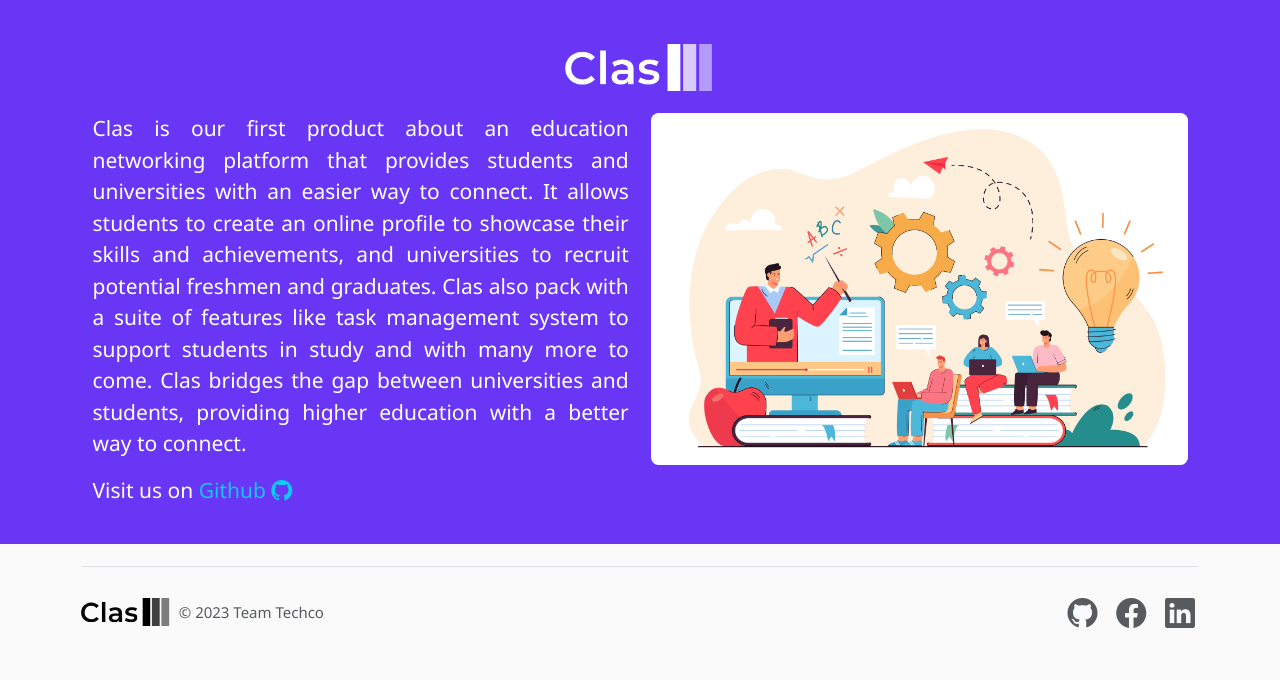
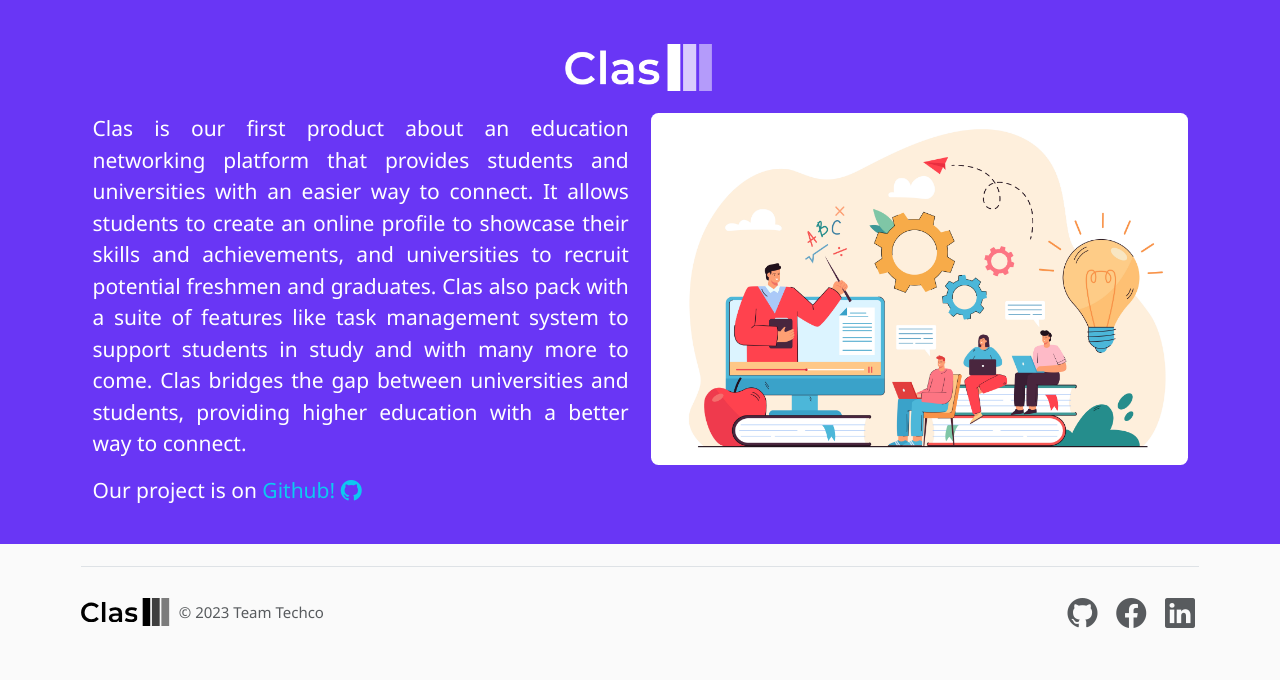
Before and after one commit to Techco-org/Clas, a Flask app: page / in a window 1280 px wide. Shown: the part 1222-1902 px from the top of the page. Run offline with Flask 3, Linux system fonts and the light colour scheme.

Commit message:
modified

```diff
--- a/website/templates/index.html
+++ b/website/templates/index.html
@@ -52,7 +52,7 @@
   <div class="container row mx-auto">
     <div class="col-12 col-lg-6 col-sm-12">
       <p class="text-white" style="font-size: 1.4em; text-align: justify;">Clas is our first product about an education networking  platform that provides students and universities with an easier way to connect. It allows students to create an online profile to showcase their skills and achievements, and universities to recruit potential freshmen and graduates. Clas also pack with a suite of features like task management system to support students in study and with many more to come. Clas bridges the gap between universities and students, providing higher education with a better way to connect.</p>
-      <p class="text-white" style="font-size: 1.4em; text-align: justify;">Visit us on <a class="link-info" style="text-decoration: none;" href="https://github.com/Techco-org">Github <i class="bi bi-github"></i></a></i></p>
+      <p class="text-white" style="font-size: 1.4em; text-align: justify;">Our project is on <a class="link-info" style="text-decoration: none;" href="https://github.com/Techco-org">Github! <i class="bi bi-github"></i></a></i></p>
     </div>
     <div class="col-12 col-lg-6 col-sm-12 mb-3">
       <img src="{{ url_for('static', filename='images/illustrator-2.png' ) }}" class="w-100 object-fit-cover rounded-3" alt="">
```
